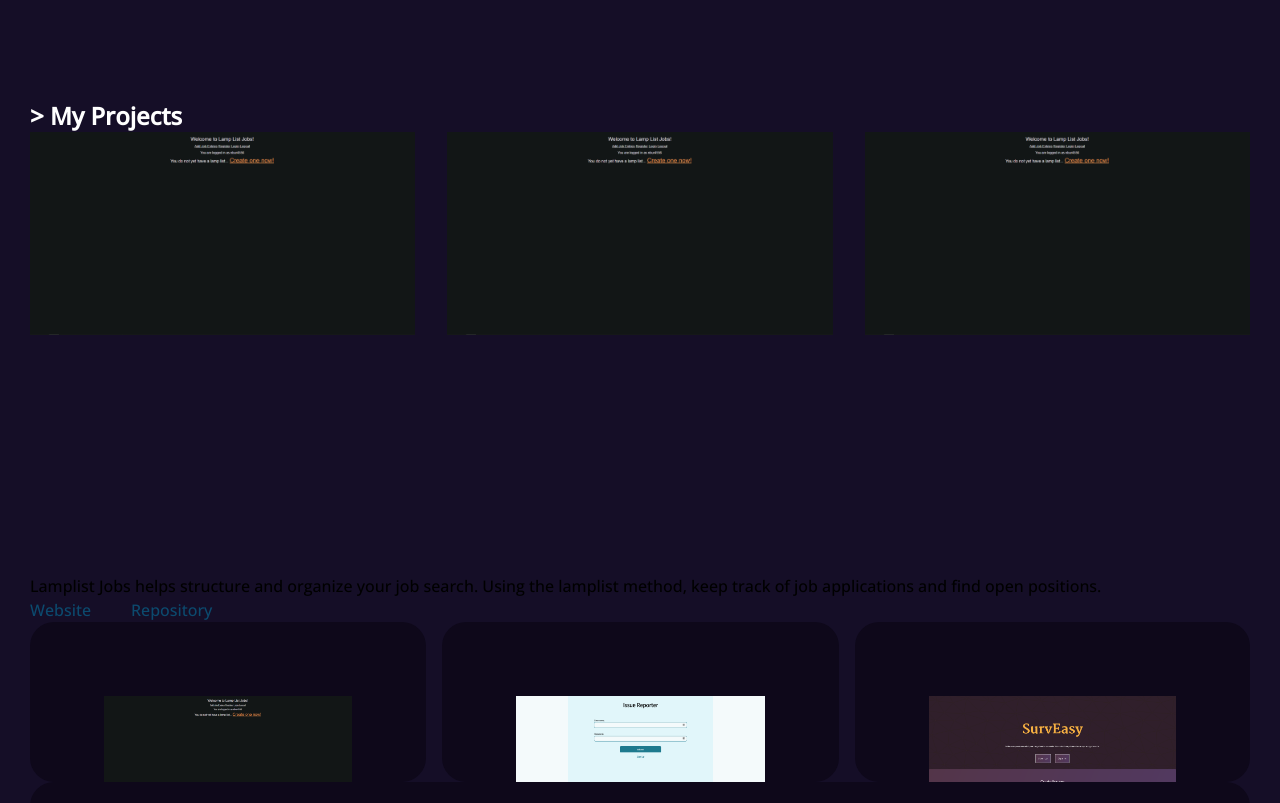
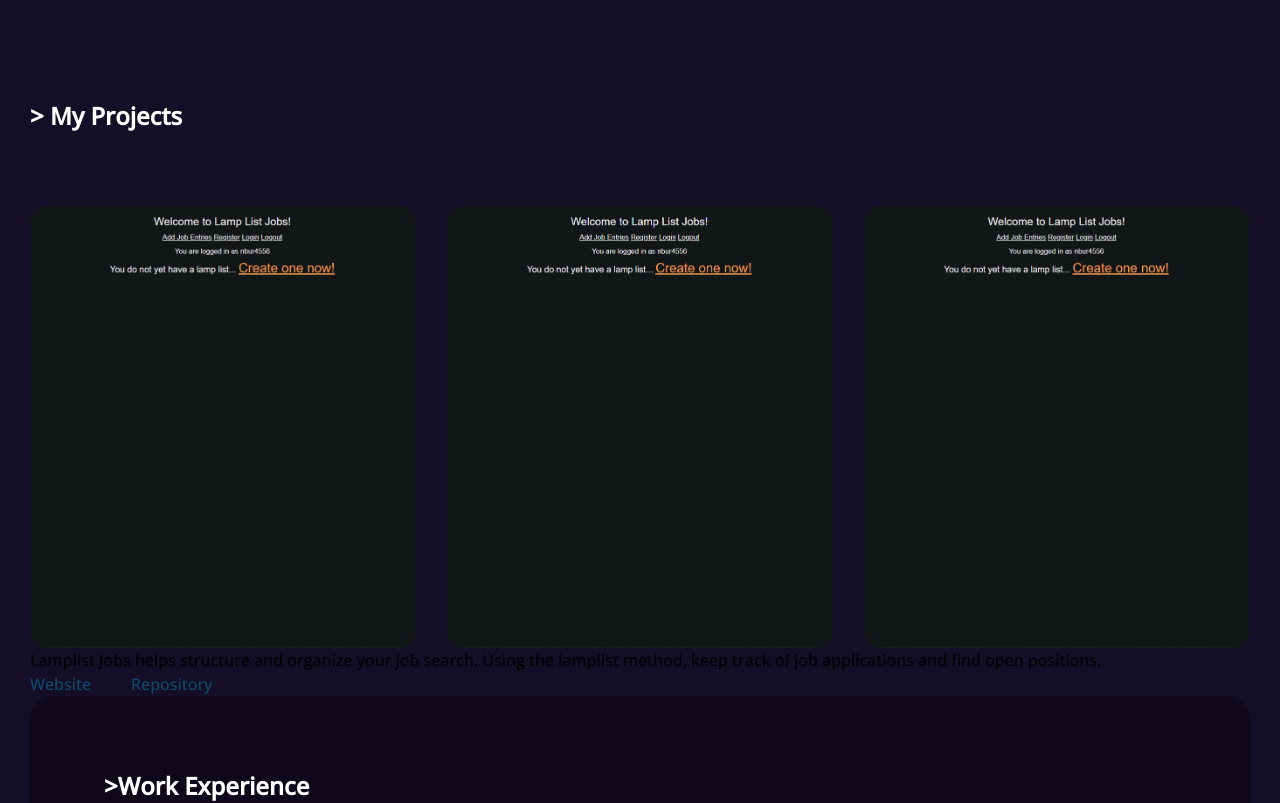
Before and after one commit to nbur4556/svkit-portfolio, a SvelteKit app: page / in a window 1280 px wide. Shown: the part 700-1503 px from the top of the page. Built offline with nearby package versions, Linux system fonts and the light colour scheme.

Commit message:
create image container component for project images

```diff
--- a/src/components/FeaturedProjects.svelte
+++ b/src/components/FeaturedProjects.svelte
@@ -1,5 +1,5 @@
 <script lang="ts">
-  import Card from "./Card.svelte";
+  import ImageContainer from "./UI/ImageContainer.svelte";
   import Link from "./Link.svelte";
   import ProjectPreview from "./ProjectPreview.svelte";
 
@@ -11,18 +11,12 @@
 </script>
 
 <section data-cy="select-feature">
-  <h2 id="featured" class="text-2xl text-white font-bold">{"> My Projects"}</h2>
+  <h2 id="featured" class="mb-74px text-2xl text-white font-bold">{"> My Projects"}</h2>
 
-  <section class="flex flex-row gap-32px">
-    <div class="h-442px">
-      <img class="object-fill" src={selected.image} alt={selected.imageText} />
-    </div>
-    <div class="h-442px">
-      <img class="object-fill" src={selected.image} alt={selected.imageText} />
-    </div>
-    <div class="h-442px">
-      <img class="object-fill" src={selected.image} alt={selected.imageText} />
-    </div>
+  <section class="flex flex-row items-stretch gap-32px h-442px">
+    <ImageContainer classExt="rounded-2xl" src={selected.image} alt={selected.imageText} />
+    <ImageContainer classExt="rounded-2xl" src={selected.image} alt={selected.imageText} />
+    <ImageContainer classExt="rounded-2xl" src={selected.image} alt={selected.imageText} />
   </section>
 
   <p>{selected.description}</p>
@@ -31,13 +25,3 @@
     <Link href={selected.repoLink} external testId="select-repository">Repository</Link>
   </div>
 </section>
-
-<div class="flex flex-row justify-evenly space-x-4 h-40" data-cy="preview-feature">
-  {#each projectData as project, index}
-    <ProjectPreview
-      item={project}
-      selectItem={(item) => (selected = item)}
-      testId={`preview-${index}`}
-    />
-  {/each}
-</div>
--- a/src/components/ProjectPreview.svelte
+++ b/src/components/ProjectPreview.svelte
@@ -11,7 +11,7 @@
   };
 </script>
 
-<!-- //TODO: Replace with a slider -->
+<!-- //TODO: Replace with a slider OR delete -->
 <Card {testId}>
   <!-- //! May require double click to select. Can onclick be handled on the card directly? -->
   <button slot="image" on:click={handleOnClick} data-cy={`${testId}-button`}>
--- /dev/null
+++ b/src/components/UI/ImageContainer.svelte
@@ -0,0 +1,10 @@
+<script lang="ts">
+  export let alt: string;
+  export let src: string;
+  //TODO: Type as a Tailwind class if possible
+  export let classExt: string = "";
+</script>
+
+<div class={`${classExt} overflow-hidden`}>
+  <img class="object-cover w-full h-full" src={src} alt={alt} />
+</div>
```
